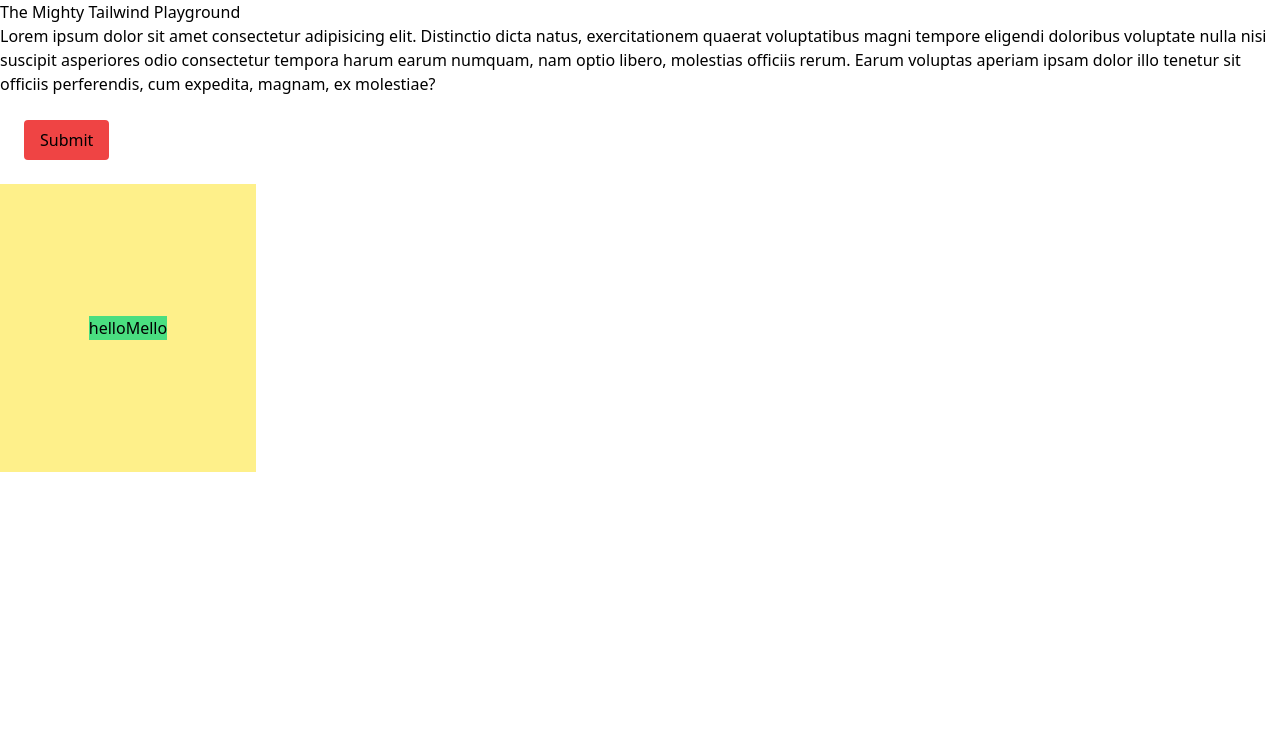
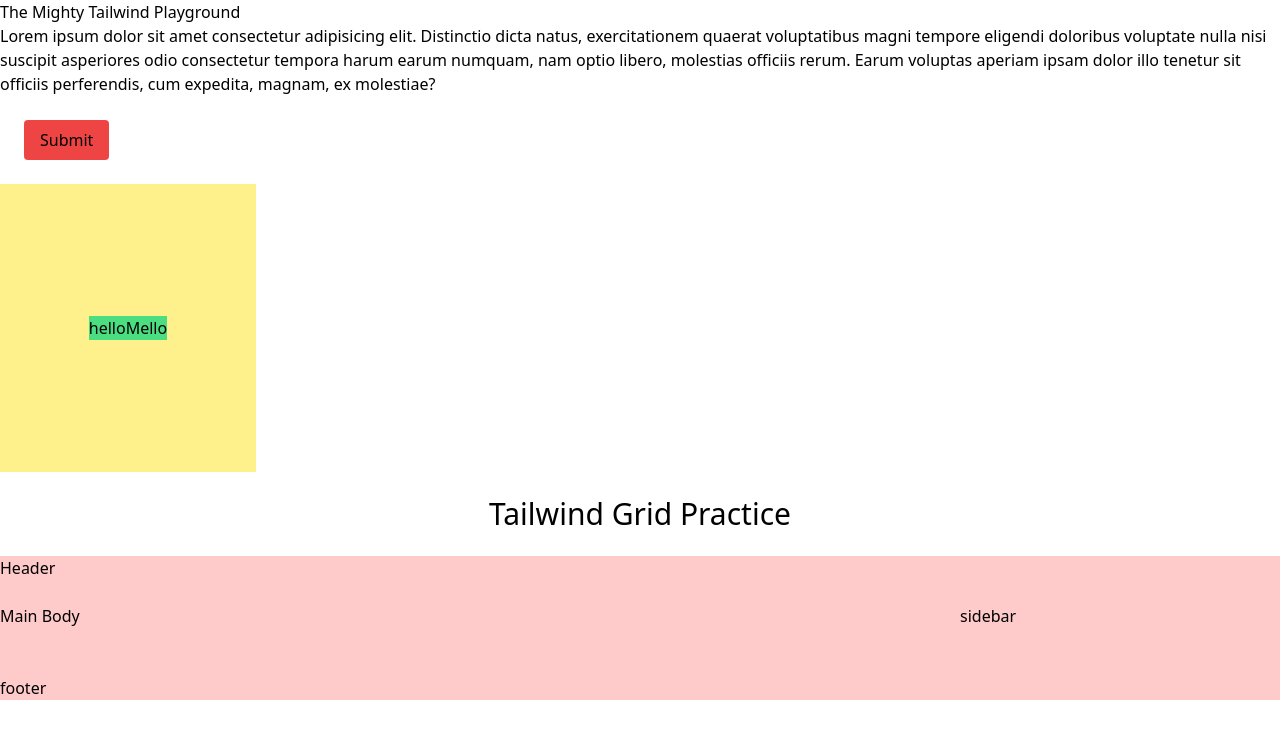
Before and after one commit to yeasinrafee/tailwind_playground, a plain HTML site: page index.html in a window 1280 px wide. Drawn offline with nearby package versions, Linux system fonts and the light colour scheme.

Commit message:
Grid Practice

```diff
--- a/index.html
+++ b/index.html
@@ -18,5 +18,15 @@
     <div class="w-64 h-72 bg-yellow-200 flex justify-center items-center">
         <h2 class="bg-green-400">helloMello</h2>
     </div>
+
+    <div>
+        <h2 class="m-6 text-3xl text-center">Tailwind Grid Practice</h2>
+        <div class="grid grid-cols-4 grid-rows-6">
+            <div class="bg-red-200 col-span-4 row-span-2">Header</div>
+            <div class="bg-red-200 col-span-3 row-span-3">Main Body</div>
+            <div class="bg-red-200 row-span-3">sidebar</div>
+            <div class="bg-red-200 col-span-4">footer</div>
+        </div>
+    </div>
 </body>
 </html>
```
